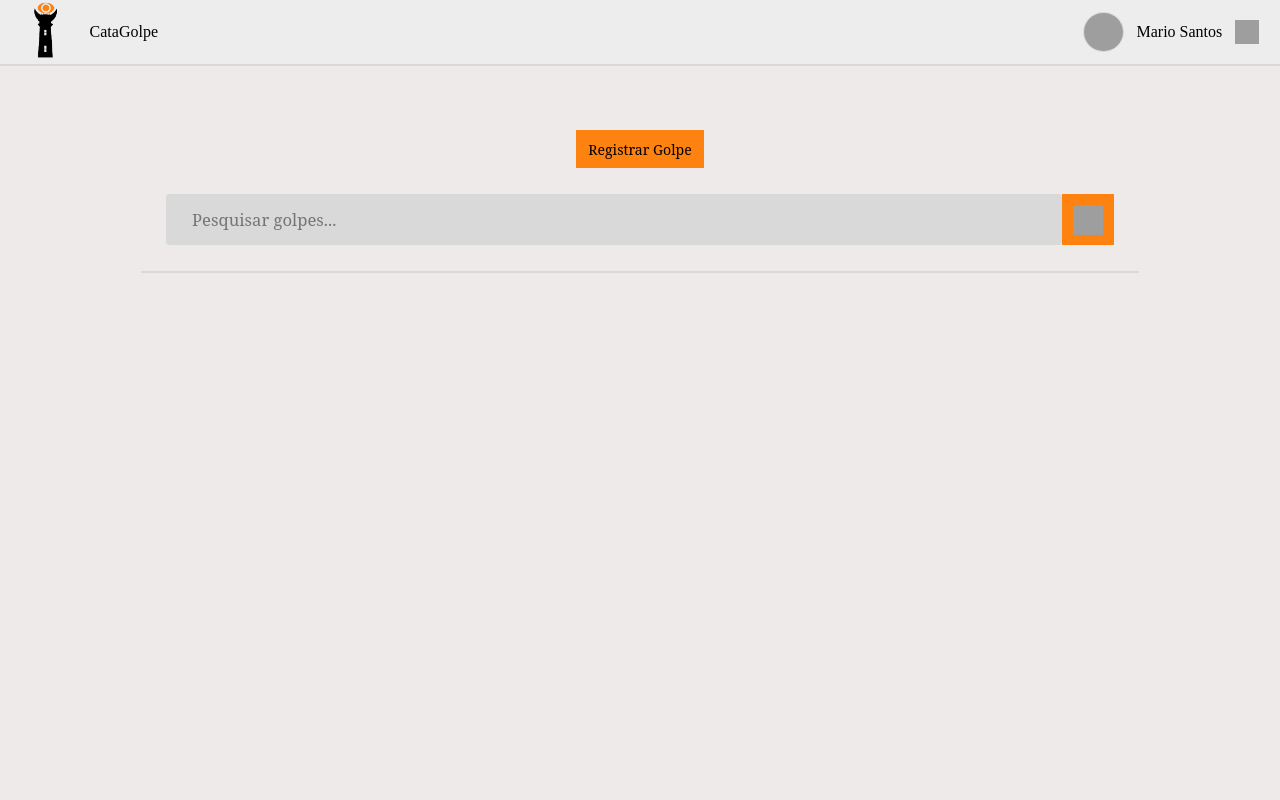
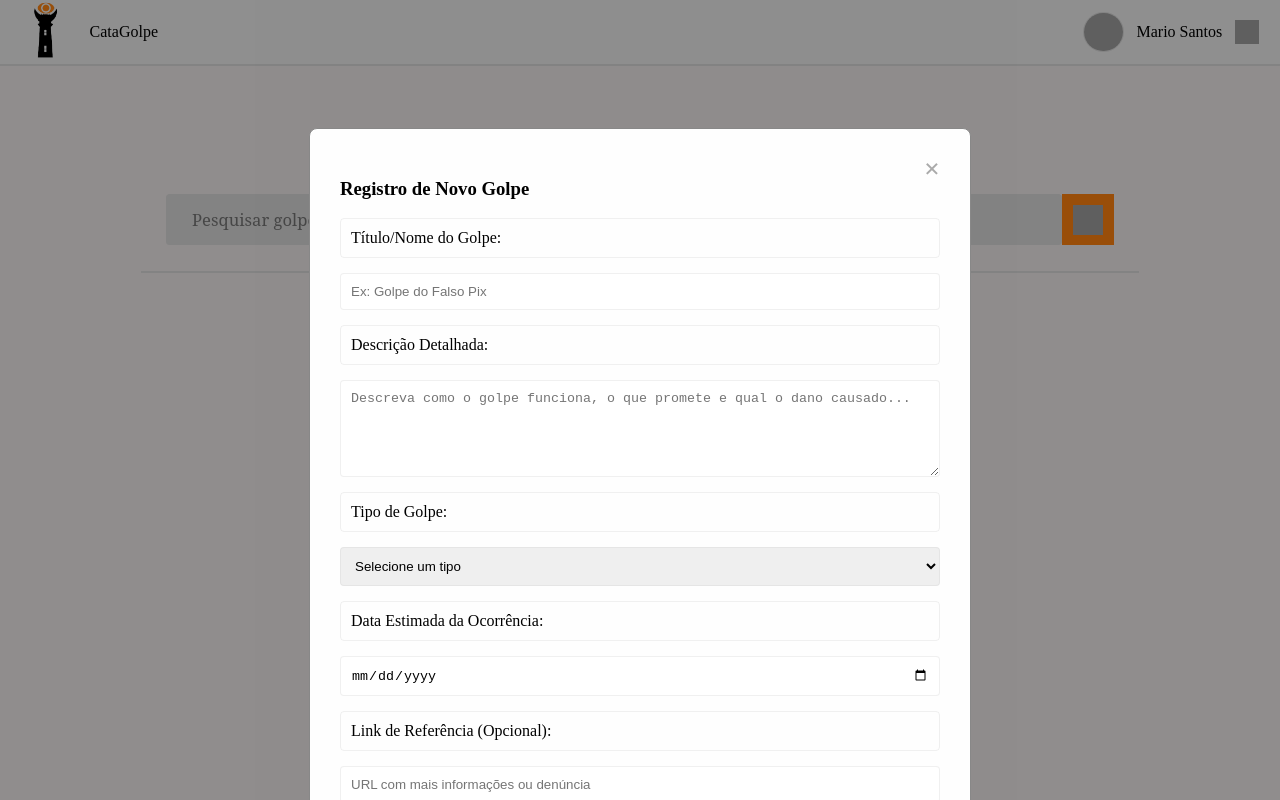
Before and after one commit to dotToras/CataGolpe, a plain HTML site: page front end/index.html in a window 1280 px wide. Both pictures are taken after a click on the button "Registrar Golpe". Drawn offline with Linux system fonts and the light colour scheme; grey boxes are pictures that could not be loaded; a web font is replaced by a local one.

Commit message:
add: modulo de cadastro de golpes finalizado

```diff
--- a/backend node/models/Golpes.js
+++ b/backend node/models/Golpes.js
@@ -13,7 +13,8 @@ const golpeSchema = new mongoose.Schema({
     statusVeracidade: { type: String, enum: ['confirmado', 'suspeito', 'negado'], default: 'suspeito' },
     votosConfirmacao: { type: Number, default: 0, min: 0 },
     votosNegacao: { type: Number, default: 0, min: 0 },
-    dataCadastro: { type: Date, default: Date.now, immutable: true }
+    dataCadastro: { type: Date, default: Date.now, immutable: true },
+    linkReferencia: { type: String, trim: true, default: null }
 }, { collection: 'Golpes', timestamps: true});
 
 const Golpes = mongoose.model("Golpe", golpeSchema, 'Golpes');
--- /dev/null
+++ b/front end/css/modal.css
@@ -0,0 +1,75 @@
+
+#formCadastroGolpe label,
+#formCadastroGolpe input[type="text"],
+#formCadastroGolpe input[type="date"],
+#formCadastroGolpe input[type="url"],
+#formCadastroGolpe textarea,
+#formCadastroGolpe select {
+    display: block;
+    width: 100%;
+    margin-bottom: 15px;
+    padding: 10px;
+    box-sizing: border-box;
+    border: 1px solid #cccccc49;
+    border-radius: 4px;
+    resize:vertical; /*impedir que o textarea saia do modal*/
+}
+
+
+.modal {
+    display:none;
+    position: fixed; /* Fixo na tela */
+    z-index: 10; /* Fica em cima de outros elementos */
+    left: 0;
+    top: 0;
+    width: 100%;
+    height: 100%;
+    overflow: auto; /* Habilita scroll se o conteúdo for muito grande */
+    background-color: rgba(0,0,0,0.4);
+}
+
+
+.modal-content {
+    background-color: #fefefe;
+    margin: 10% auto; /* 10% do topo e centralizado horizontalmente */
+    padding: 30px;
+    border: 1px solid #888;
+    width: 80%;
+    max-width: 600px;
+    border-radius: 8px;
+    position: relative;
+}
+
+.btnEnviar {
+    background-color: #FE820F;
+    font-family: 'Inika', 'serif';
+    font-size: 1.1vw;
+    border: 0;
+    width: 10vw;
+    height: 3vw;
+    align-self:auto;
+    display: flex;
+    align-items: center;
+    justify-content: center;
+    cursor: pointer;
+}
+
+.btnEnviar:hover {
+    background-color: #fe820fe3;
+}
+
+.close-button {
+    color: #aaa;
+    float: right;
+    font-size: 28px;
+    font-weight: bold;
+    line-height: 20px;
+    cursor: pointer;
+}
+
+.close-button:hover,
+.close-button:focus {
+    color: #000;
+    text-decoration: none;
+    cursor: pointer;
+}
--- a/front end/index.html
+++ b/front end/index.html
@@ -13,6 +13,7 @@
     <link rel="stylesheet" href="./css/style.css" />
     <link rel="stylesheet" href="./css/header.css" />
     <link rel="stylesheet" href="./css/busca.css" />
+    <link rel="stylesheet" href="./css/modal.css" />
 </head>
 
 <body>
@@ -54,6 +55,46 @@
             <p>Registrar Golpe</p>
         </button>
 
+        <!--modal/popup-->
+    <div class="modal" id="modalCadastro">
+        <div class="modal-content">
+            <span class="close-button">&times;</span>
+            <h3>Registro de Novo Golpe</h3>
+
+            <form id="formCadastroGolpe" method="post" onsubmit="cadastrarGolpe(event)">
+
+                <label for="nome">Título/Nome do Golpe:</label>
+                <input type="text" id="tituloGolpe" name="nome" placeholder="Ex: Golpe do Falso Pix" required>
+
+                <label for="descricao">Descrição Detalhada:</label>
+                <textarea id="descricao" name="descricao" rows="5" placeholder="Descreva como o golpe funciona, o que promete e qual o dano causado..." required></textarea>
+
+                <label for="tipoGolpe">Tipo de Golpe:</label>
+
+                <select id="tipo" name="tipo" required>
+                    <option value="" disabled selected>Selecione um tipo</option>
+
+                    <option value="phishing">Phishing (E-mail/SMS)</option>
+                    <option value="falso boleto">Falso Boleto</option>
+                    <option value="WhatsApp">Clonagem de WhatsApp/Mensagem</option>
+                    <option value="Instagram">Golpe no Instagram</option>
+                    <option value="e-mail">Golpe por E-mail</option>
+                    <option value="outros">Outros</option>
+                </select>
+
+                <label for="dataOcorrencia">Data Estimada da Ocorrência:</label>
+                <input type="date" id="dataOcorrencia" name="dataOcorrencia">
+
+                <label for="linkReferencia">Link de Referência (Opcional):</label>
+                <input type="url" id="linkReferencia" name="linkReferencia" placeholder="URL com mais informações ou denúncia">
+
+                <button type="submit" class="btnEnviar">
+                    <p>Registrar Golpe</p>
+                </button>
+            </form>
+        </div>
+    </div>
+
         <!--Pesquisa-->
         <form id="formsPesquisa" role="search" onsubmit="buscarGolpe(event)" method="get">
             <input class="inputBusca" type="search" placeholder="Pesquisar golpes..." />
@@ -70,6 +111,6 @@
 
     <!--Scrips para chamada de metodos/endpoints-->
     <script src="./js/busca.js"></script>
-
+    <script src="./js/modal.js"></script>
 </body>
 </html>
--- a/front end/js/busca.js
+++ b/front end/js/busca.js
@@ -1,13 +1,14 @@
 
+
+// Função para buscar golpes
 async function buscarGolpe(event) {
 
     event.preventDefault();
 
-
     const inputBusca = document.querySelector('.inputBusca').value;
 
+    const URL = `http://localhost:3000/api/golpes?termo=${encodeURIComponent(inputBusca)}`;
 
-    const URL = `http://localhost:3000/api/golpes?termo=${encodeURIComponent(inputBusca)}`;
      try {
         const respostaGolpe = await fetch(URL);
 
@@ -17,6 +18,7 @@ async function buscarGolpe(event) {
 
         const dados = await respostaGolpe.json();
         console.log("Dados de busca recebidos:", dados);
+
      } catch(error) {
         console.error(error.message);
      }
--- /dev/null
+++ b/front end/js/modal.js
@@ -0,0 +1,61 @@
+const modal = document.getElementById("modalCadastro");
+const btnAbrirModal = document.querySelector(".btnCadastro");
+const spanFechar = document.querySelector(".close-button");
+const formCadastro = document.getElementById("formCadastroGolpe");
+
+
+// Função para Abrir o Modal
+btnAbrirModal.onclick = function() {
+  modal.style.display = "block";
+}
+
+// Função para Fechar o Modal clicando no 'X'
+spanFechar.onclick = function() {
+  modal.style.display = "none";
+}
+
+// Função para Fechar o Modal clicando fora dele
+window.onclick = function(event) {
+  if (event.target == modal) {
+    modal.style.display = "none";
+  }
+}
+
+
+// Parte referente ao formulário de cadastro
+
+// Função para cadastrar golpes
+async function cadastrarGolpe(event) {
+
+    event.preventDefault();
+    const dataForms = new FormData(formCadastro); // objeto com os dados enviados pelo forms
+
+    const URL = `http://localhost:3000/api/golpes/`;
+    const dadosObjeto = Object.fromEntries(dataForms.entries());
+     try {
+
+        const respostaGolpe = await fetch(URL, {
+          method: 'POST',
+          headers: {
+                'Content-Type': 'application/json'
+            },
+            // Envia os dados como uma string JSON
+          body: JSON.stringify(dadosObjeto)
+
+        });
+
+        if(!respostaGolpe.ok) {
+            throw new Error(`Resposta status: ${respostaGolpe.status}`);
+        }
+
+        const dados = await respostaGolpe.json();
+
+        console.log("Dados cadastro:", dados);
+        alert("Golpe registrado com sucesso!");
+        formCadastro.reset();
+
+     } catch(error) {
+        console.error(error.message);
+     }
+
+}
```
